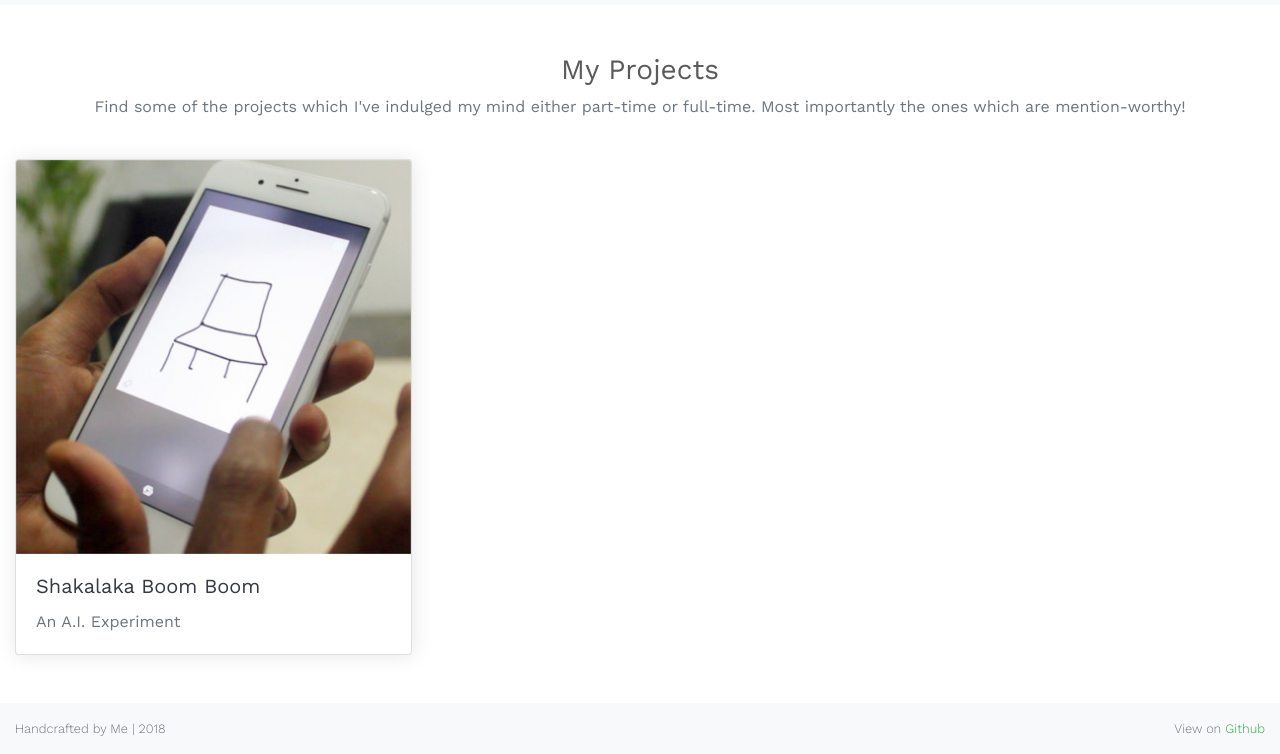
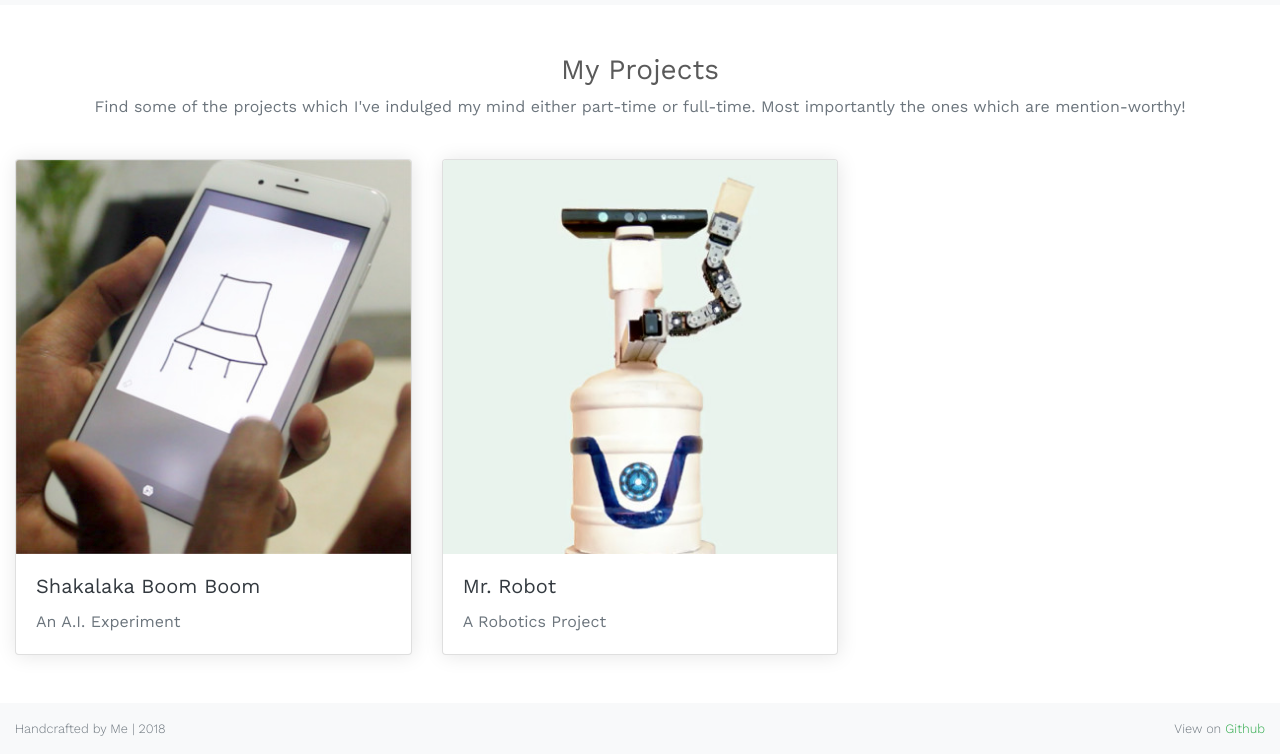
Before and after one commit to ashwinmj/ashwinmj-website, a plain HTML site: page projects/projects.html in a window 1280 px wide. Shown: the part 57-811 px from the top of the page. Drawn offline with nearby package versions, Linux system fonts and the light colour scheme.

Commit message:
Add Mr. Robot project

```diff
--- a/projects/projects.html
+++ b/projects/projects.html
@@ -46,6 +46,17 @@
               </div><!-- card -->
             </a>
           </div><!-- col-sm-4 -->
+          <div class="col-sm-4 mt-3" data-tilt>
+            <a class="card-link" href="mrrobot">
+              <div class="card">
+                <img class="card-img-top" src="mrrobot/images/MrRobot_thumbnail.jpg" alt="placeholder image">
+                <div class="card-body">
+                  <h5 class="card-title text-dark">Mr. Robot</h5>
+                  <p class="card-text text-secondary">A Robotics Project</p>
+                </div><!-- card-body -->
+              </div><!-- card -->
+            </a>
+          </div><!-- col-sm-4 -->
         </div><!-- row -->
       </section><!-- Project cards -->
     </div><!-- container-fluid -->
```
Also changed, not shown: projects/mrrobot/images/MrRobot_thumbnail.jpg (added).
